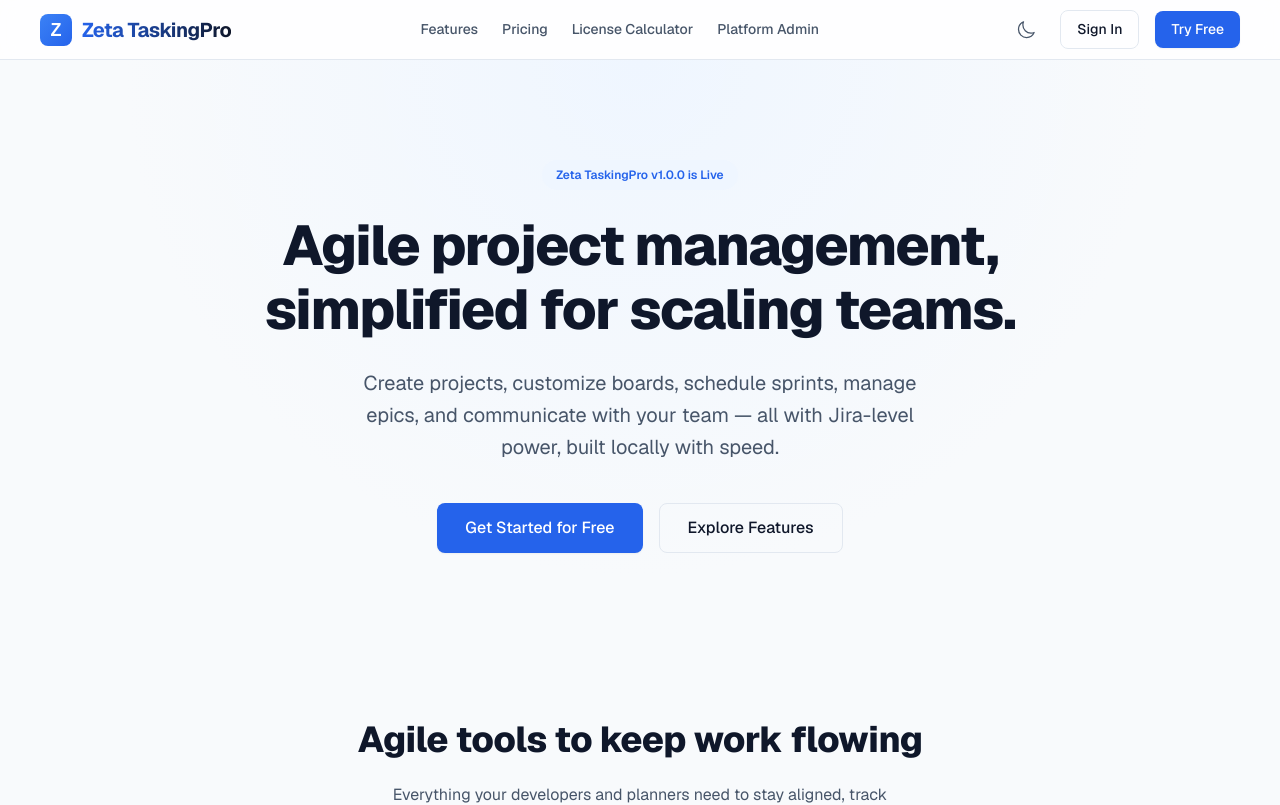
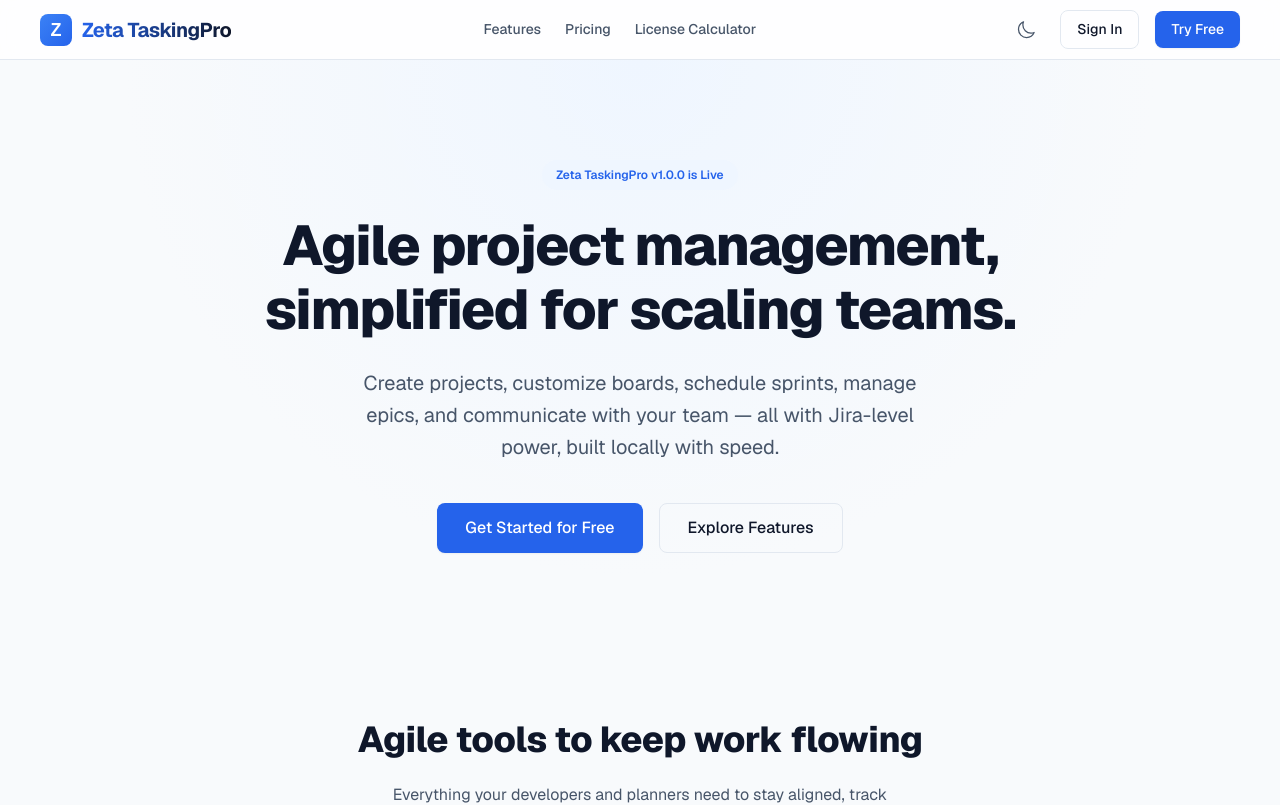
Before and after one commit to reyaas240/zetataskingpro, a Next.js app: page / in a window 1280 px wide. Shown: the top 805 px of the page. Built offline with nearby package versions, Linux system fonts and the light colour scheme.

Commit message:
feat: remove Platform Admin link from navigation header

```diff
--- a/src/app/page.tsx
+++ b/src/app/page.tsx
@@ -57,7 +57,7 @@ export default function LandingPage() {
           <a href="#features" className="nav-link">Features</a>
           <a href="#pricing" className="nav-link">Pricing</a>
           <a href="#calculator" className="nav-link">License Calculator</a>
-          <Link href="/platform-admin" className="nav-link">Platform Admin</Link>
+
         </nav>
         <div className="nav-actions">
           <button onClick={toggleTheme} className="theme-toggle-btn" aria-label="Toggle Theme">
```
